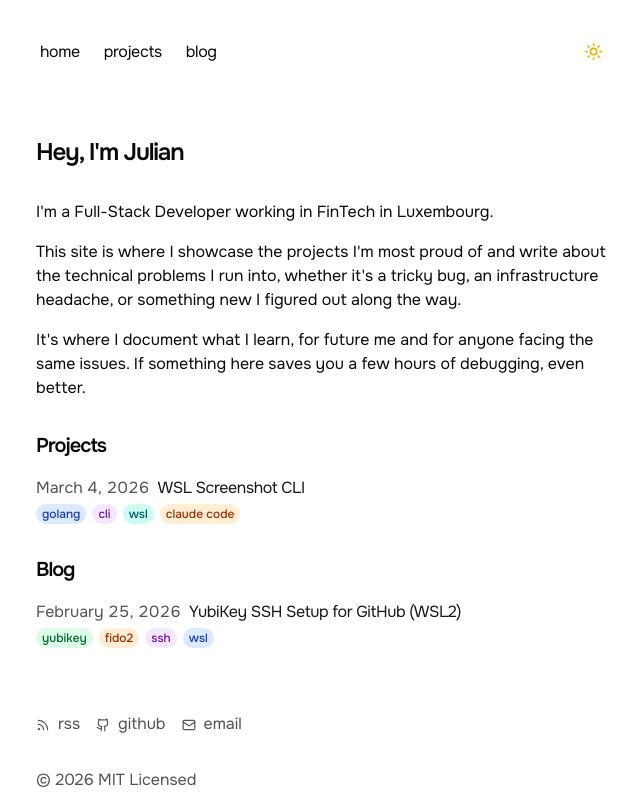
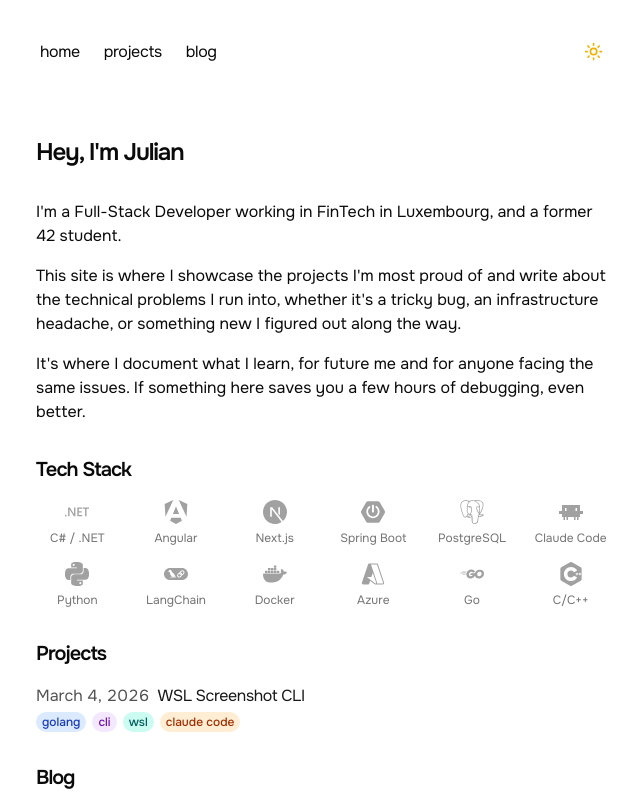
Before and after one commit to Nailuu/me, a Next.js app: page / in a window 1280 px wide. Shown: the top 800 px of the page, without its empty margins (316-956 px from the left). Built offline with nearby package versions, Linux system fonts and the light colour scheme.

Commit message:
Add tech stack section with brand icons, mention 42 in intro

```diff
--- /dev/null
+++ b/app/components/tech-stack.tsx
@@ -0,0 +1,68 @@
+import {
+  SiDotnet,
+  SiAngular,
+  SiNextdotjs,
+  SiPostgresql,
+  SiSpringboot,
+  SiDocker,
+  SiPython,
+  SiLangchain,
+  SiGo,
+  SiCplusplus,
+} from 'react-icons/si'
+import { VscAzure } from 'react-icons/vsc'
+import type { IconType } from 'react-icons'
+
+function ClaudeCodeIcon({ size = 24 }: { size?: number }) {
+  return (
+    <svg height={size} width={size} viewBox="0 0 24 24" xmlns="http://www.w3.org/2000/svg">
+      <path clipRule="evenodd" d="M20.998 10.949H24v3.102h-3v3.028h-1.487V20H18v-2.921h-1.487V20H15v-2.921H9V20H7.488v-2.921H6V20H4.487v-2.921H3V14.05H0V10.95h3V5h17.998v5.949zM6 10.949h1.488V8.102H6v2.847zm10.51 0H18V8.102h-1.49v2.847z" fill="currentColor" fillRule="evenodd" />
+    </svg>
+  )
+}
+
+type Tech = {
+  name: string
+  icon: IconType | typeof ClaudeCodeIcon
+  color: string
+  darkColor?: string
+}
+
+const techs: Tech[] = [
+  { name: 'C# / .NET', icon: SiDotnet, color: '#512BD4' },
+  { name: 'Angular', icon: SiAngular, color: '#DD0031' },
+  { name: 'Next.js', icon: SiNextdotjs, color: '#171717', darkColor: '#ffffff' },
+  { name: 'Spring Boot', icon: SiSpringboot, color: '#6DB33F' },
+  { name: 'PostgreSQL', icon: SiPostgresql, color: '#4169E1' },
+  { name: 'Claude Code', icon: ClaudeCodeIcon, color: '#D97757' },
+  { name: 'Python', icon: SiPython, color: '#3776AB' },
+  { name: 'LangChain', icon: SiLangchain, color: '#1C3C3C' },
+  { name: 'Docker', icon: SiDocker, color: '#2496ED' },
+  { name: 'Azure', icon: VscAzure, color: '#0078D4' },
+  { name: 'Go', icon: SiGo, color: '#00ADD8' },
+  { name: 'C/C++', icon: SiCplusplus, color: '#00599C' },
+]
+
+export function TechStack() {
+  return (
+    <div className="grid grid-cols-4 sm:grid-cols-6 gap-4 justify-items-center">
+      {techs.map((tech) => {
+        const Icon = tech.icon
+        return (
+          <div
+            key={tech.name}
+            className="group flex flex-col items-center gap-1.5 transition-transform hover:scale-105"
+          >
+            <span
+              style={{ '--brand-color': tech.color, '--brand-color-dark': tech.darkColor ?? tech.color } as React.CSSProperties}
+              className="text-neutral-400 transition-colors duration-200 group-hover:[color:var(--brand-color)] dark:group-hover:[color:var(--brand-color-dark)]"
+            >
+              <Icon size={24} />
+            </span>
+            <span className="text-xs text-neutral-500">{tech.name}</span>
+          </div>
+        )
+      })}
+    </div>
+  )
+}
--- a/app/page.tsx
+++ b/app/page.tsx
@@ -1,5 +1,6 @@
 import { BlogPosts } from '@/app/components/posts'
 import { ProjectPosts } from '@/app/components/projects'
+import { TechStack } from '@/app/components/tech-stack'
 
 export default function Home() {
   return (
@@ -8,7 +9,7 @@ export default function Home() {
         Hey, I'm Julian
       </h1>
       <p className="mb-4">
-        {`I'm a Full-Stack Developer working in FinTech in Luxembourg.`}
+        {`I'm a Full-Stack Developer working in FinTech in Luxembourg, and a former 42 student.`}
       </p>
       <p className="mb-4">
         {`This site is where I showcase the projects I'm most proud of and write about the technical problems I run into, whether it's a tricky bug, an infrastructure headache, or something new I figured out along the way.`}
@@ -16,6 +17,10 @@ export default function Home() {
       <p className="mb-4">
         {`It's where I document what I learn, for future me and for anyone facing the same issues. If something here saves you a few hours of debugging, even better.`}
       </p>
+      <div className="my-8">
+        <h2 className="font-semibold text-xl mb-4 tracking-tighter">Tech Stack</h2>
+        <TechStack />
+      </div>
       <div className="my-8">
         <h2 className="font-semibold text-xl mb-4 tracking-tighter">Projects</h2>
         <ProjectPosts />
--- a/package.json
+++ b/package.json
@@ -24,6 +24,7 @@
     "radix-ui": "^1.4.3",
     "react": "19.2.3",
     "react-dom": "19.2.3",
+    "react-icons": "^5.6.0",
     "sonner": "^2.0.7",
     "sugar-high": "^0.9.5",
     "tailwind-merge": "^3.5.0",
```
Also changed, not shown: 1 other file (tests, documents, lock files or other folders).
